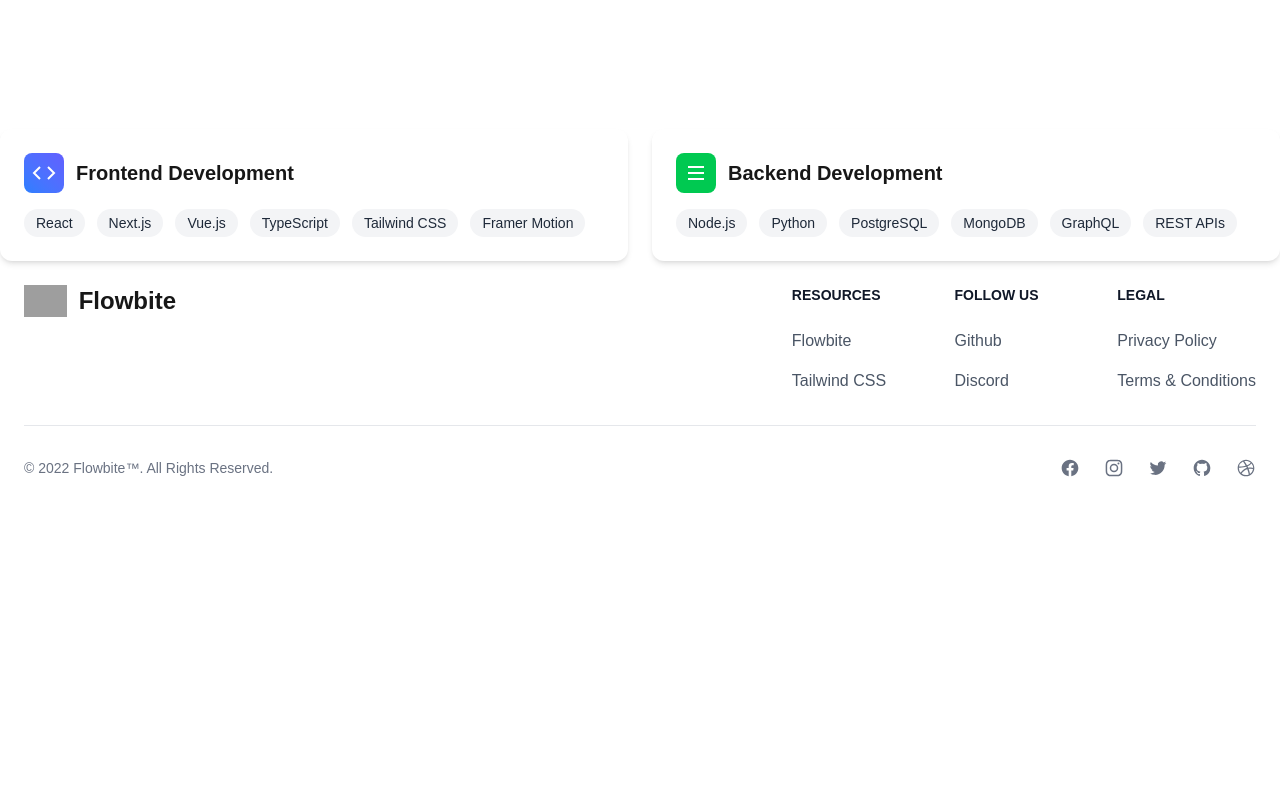
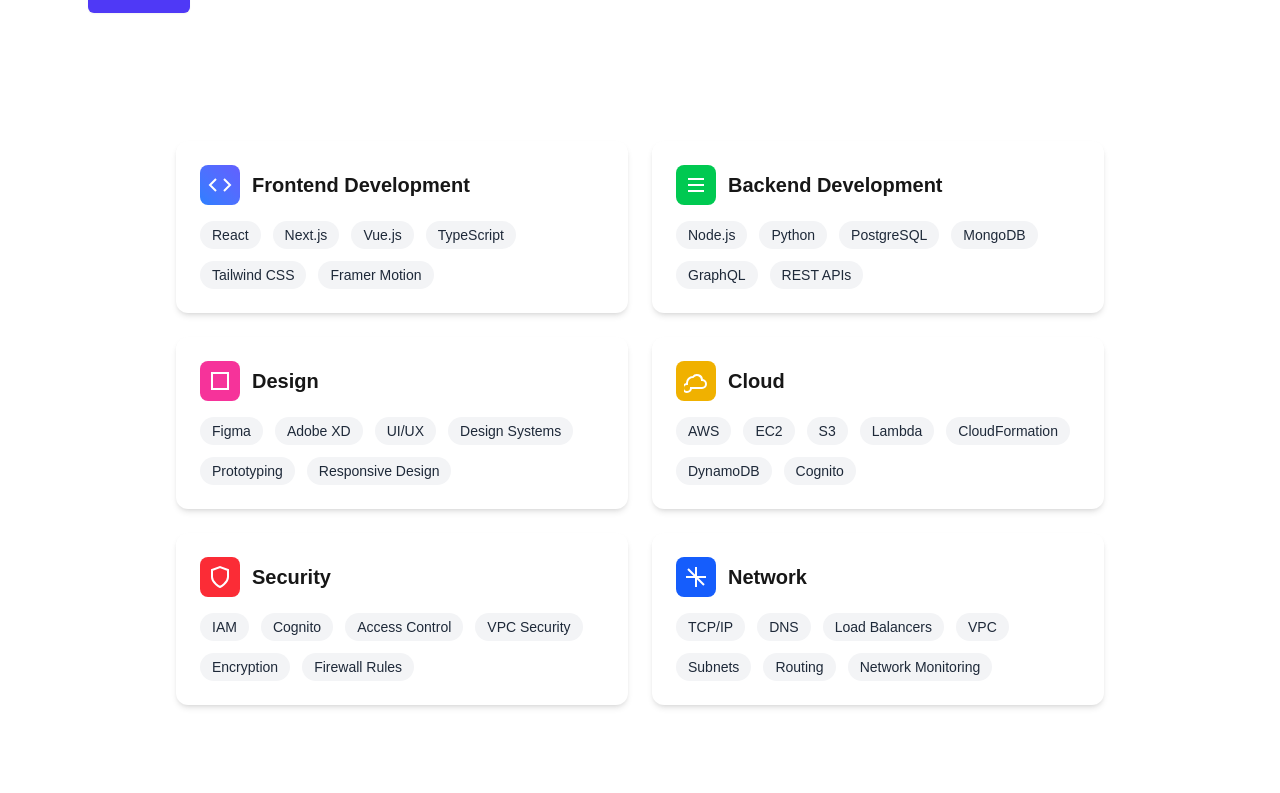
Before and after one commit to boumazian/Fad-portfolio, a Next.js app: page / in a window 1280 px wide. Shown: the part 467-1260 px from the top of the page. Before the commit the page ends 969 px from the top, so only its background shows below. Built offline with nearby package versions, Linux system fonts and the light colour scheme; grey boxes are pictures that could not be loaded.

Commit message:
add skills

```diff
--- a/src/components/hero.tsx
+++ b/src/components/hero.tsx
@@ -6,16 +6,17 @@
    <div className="mx-auto px-14">
       <div className="hidden sm:mb-8 sm:flex ">
         <div className="relative rounded-full px-3 py-1 text-sm/6 text-gray-600 ring-1 ring-gray-900/10 hover:ring-gray-900/20">
-          Announcing our next round of funding. <a href="#" className="font-semibold text-indigo-600">
+           Welcome to my portfolio. <a href="#" className="font-semibold text-indigo-600">
             <span aria-hidden="true" className="absolute inset-0"></span>Read more
             <span aria-hidden="true">&rarr;</span></a>
         </div>
       </div>
       <div className="">
-        <h1 className="text-5xl font-semibold tracking-tight text-balance text-gray-900 sm:text-6xl">BOUMAZIAN FADOUA</h1>
+        <h1 className="text-5xl font-semibold tracking-tight text-balance text-gray-900 sm:text-6xl">Hello, i'm Fadoua <br/>
+        boumazian</h1>
         <p className="mt-8 text-lg font-medium text-pretty text-gray-500 sm:text-xl/8">Technicien specialiser en infrastructure digitale option cloud computing.<br />
          And devolopement web </p>
-        <div className="mt-10 flex items-center pb-44 gap-x-6">
+        <div className="mt-10 flex items-center pb-32 gap-x-6">
           <a href="#" className="rounded-md bg-indigo-600 px-3.5 py-2.5 text-sm font-semibold text-white shadow-xs hover:bg-indigo-500 focus-visible:outline-2 focus-visible:outline-offset-2 focus-visible:outline-indigo-600">Get started</a>
           <a href="#" className="text-sm/6 font-semibold text-gray-900 ">Learn more <span aria-hidden="true">→</span></a>
         </div>
--- a/src/components/ui/skilscard.tsx
+++ b/src/components/ui/skilscard.tsx
@@ -1,8 +1,8 @@
 export default function SkilsCard (){
 return (
-    <div className="grid grid-cols-1 md:grid-cols-2 gap-6">
+    <div className="grid grid-cols-1 md:grid-cols-2 gap-6 px-44 pb-24">
   {/* Frontend Card */}
-  <div className="rounded-xl shadow-md p-6 bg-white">
+  <div className="rounded-xl shadow-md p-6  bg-white">
     <div className="flex items-center gap-3 mb-4">
       <div className="bg-gradient-to-tr from-blue-500 to-indigo-500 p-2 rounded-lg text-white">
         <svg className="w-6 h-6" fill="none" stroke="currentColor" strokeWidth="2" viewBox="0 0 24 24">
@@ -38,6 +38,82 @@
       ))}
     </div>
   </div>
+
+  {/* Design Card */}
+  <div className="rounded-xl shadow-md p-6 bg-white">
+    <div className="flex items-center gap-3 mb-4">
+      <div className="bg-pink-500 p-2 rounded-lg text-white">
+        <svg className="w-6 h-6" fill="none" stroke="currentColor" strokeWidth="2" viewBox="0 0 24 24">
+          <path d="M4 4h16v16H4z" />
+        </svg>
+      </div>
+      <h3 className="text-xl font-semibold">Design</h3>
+    </div>
+    <div className="flex flex-wrap gap-3">
+      {["Figma", "Adobe XD", "UI/UX", "Design Systems", "Prototyping", "Responsive Design"].map(skill => (
+        <span key={skill} className="bg-gray-100 text-gray-800 px-3 py-1 rounded-full text-sm font-medium">
+          {skill}
+        </span>
+      ))}
+    </div>
+  </div>
+
+  {/* Cloud Card */}
+  <div className="rounded-xl shadow-md p-6 bg-white">
+    <div className="flex items-center gap-3 mb-4">
+      <div className="bg-yellow-500 p-2 rounded-lg text-white">
+        <svg className="w-6 h-6" fill="none" stroke="currentColor" strokeWidth="2" viewBox="0 0 24 24">
+          <path d="M3 15a4 4 0 104 4h11a4 4 0 100-8 5 5 0 00-9-3 6 6 0 00-6 6z" />
+        </svg>
+      </div>
+      <h3 className="text-xl font-semibold">Cloud</h3>
+    </div>
+    <div className="flex flex-wrap gap-3">
+      {["AWS", "EC2", "S3", "Lambda", "CloudFormation", "DynamoDB", "Cognito"].map(skill => (
+        <span key={skill} className="bg-gray-100 text-gray-800 px-3 py-1 rounded-full text-sm font-medium">
+          {skill}
+        </span>
+      ))}
+    </div>
+  </div>
+
+{/* Security Card */}
+<div className="rounded-xl shadow-md p-6 bg-white">
+  <div className="flex items-center gap-3 mb-4">
+    <div className="bg-red-500 p-2 rounded-lg text-white">
+      <svg className="w-6 h-6" fill="none" stroke="currentColor" strokeWidth="2" viewBox="0 0 24 24">
+        <path d="M12 22s8-4 8-10V5l-8-3-8 3v7c0 6 8 10 8 10z" />
+      </svg>
+    </div>
+    <h3 className="text-xl font-semibold">Security</h3>
+  </div>
+  <div className="flex flex-wrap gap-3">
+    {["IAM", "Cognito", "Access Control", "VPC Security", "Encryption", "Firewall Rules"].map(skill => (
+      <span key={skill} className="bg-gray-100 text-gray-800 px-3 py-1 rounded-full text-sm font-medium">
+        {skill}
+      </span>
+    ))}
+  </div>
+</div>
+
+{/* Network Card */}
+<div className="rounded-xl shadow-md p-6 bg-white">
+  <div className="flex items-center gap-3 mb-4">
+    <div className="bg-blue-600 p-2 rounded-lg text-white">
+      <svg className="w-6 h-6" fill="none" stroke="currentColor" strokeWidth="2" viewBox="0 0 24 24">
+        <path d="M2 12h20M12 2v20M4 4l16 16" />
+      </svg>
+    </div>
+    <h3 className="text-xl font-semibold">Network</h3>
+  </div>
+  <div className="flex flex-wrap gap-3">
+    {["TCP/IP", "DNS", "Load Balancers", "VPC", "Subnets", "Routing", "Network Monitoring"].map(skill => (
+      <span key={skill} className="bg-gray-100 text-gray-800 px-3 py-1 rounded-full text-sm font-medium">
+        {skill}
+      </span>
+    ))}
+  </div>
+</div>
 </div>
 
 )
```
